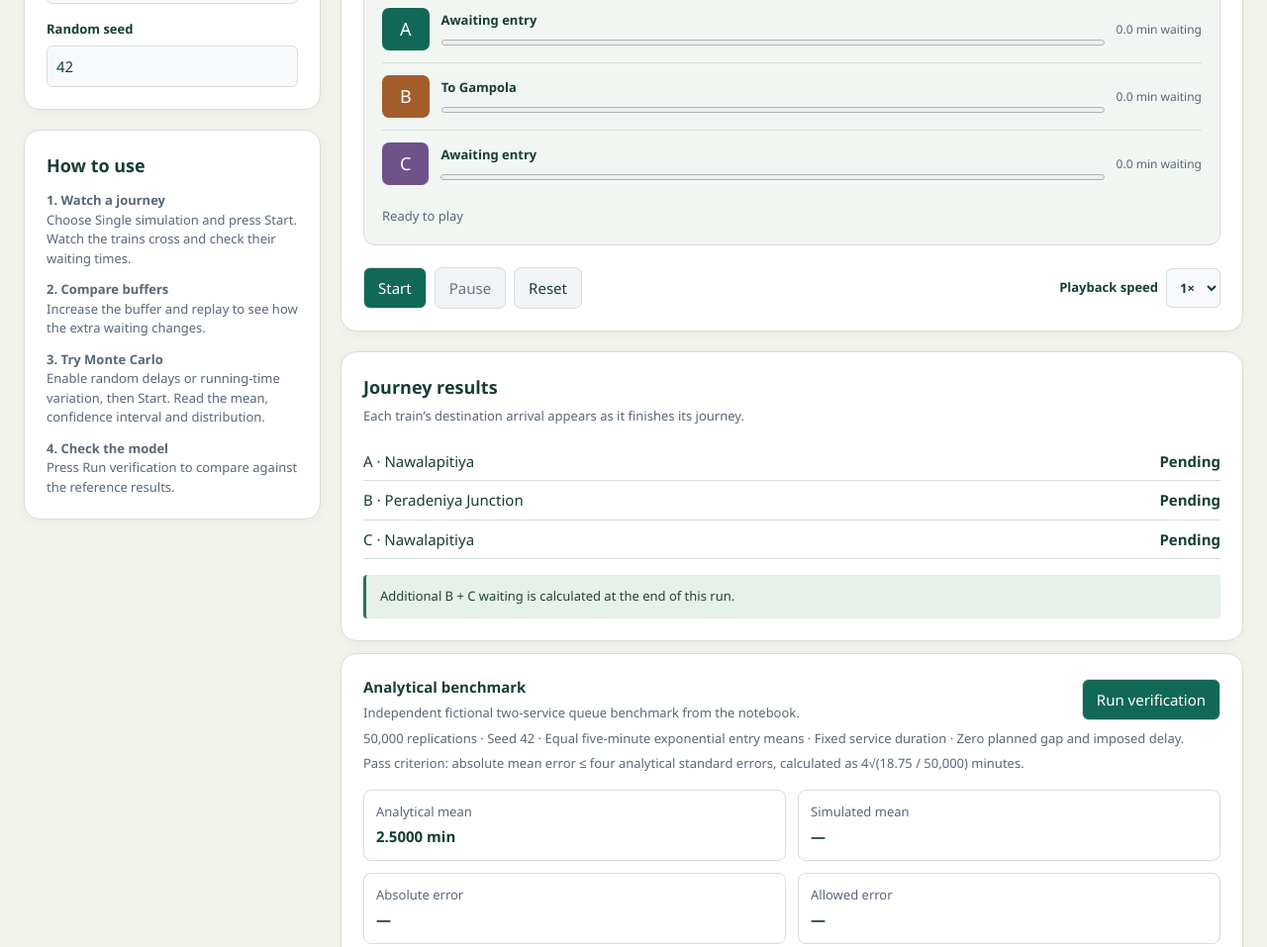
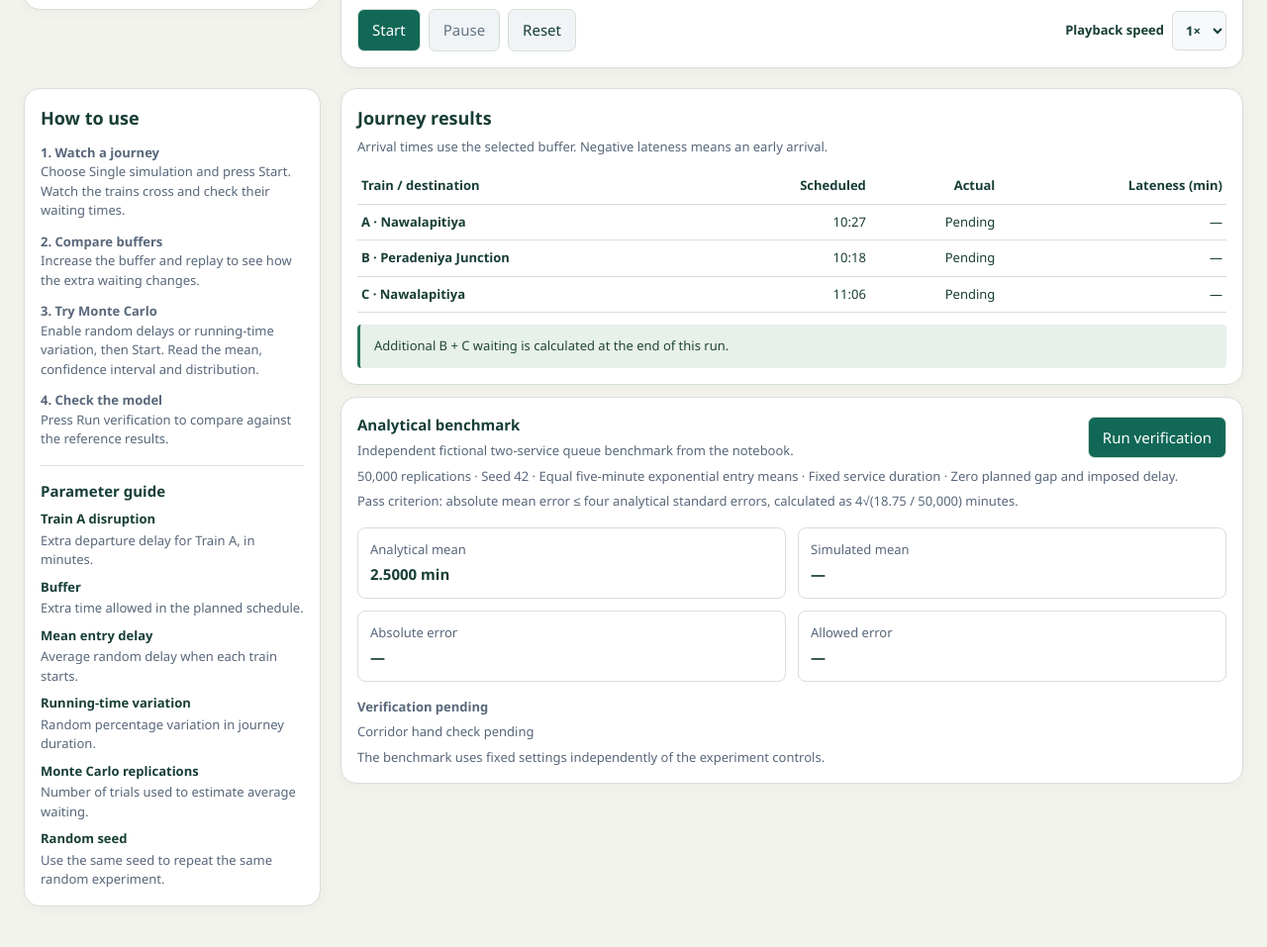
Before and after one commit to Naveeth235/single-track-rail-delay-simulation, a plain HTML site: page docs/index.html in a window 1280 px wide. Shown: the part 754-1711 px from the top of the page at 99% size. Drawn offline with Linux system fonts and the light colour scheme.

Commit message:
Refine dashboard layout and expand journey and Monte Carlo results

```diff
--- a/docs/animation.js
+++ b/docs/animation.js
@@ -77,6 +77,10 @@
     byId("ci-result").textContent = result && observations.length > 1
       ? result.low.toFixed(2) + " – " + result.high.toFixed(2) + " train-min" : "— min";
     byId("replications-result").textContent = observations.length.toLocaleString();
+    const large = observations.filter(wait => wait > 30).length;
+    byId("risk-result").textContent = result
+      ? (100 * large / observations.length).toFixed(1) + "% (" + large.toLocaleString() +
+        " of " + observations.length.toLocaleString() + " trials)" : "Pending";
     const fixedInputs = settings.entryMean === 0 && settings.variation === 0;
     byId("interval-note").textContent = result && fixedInputs
       ? "With random entry delays and running-time variation both off, every trial gives " +
@@ -163,10 +167,14 @@
     render();
   }
 
+  function clockTime(offset) {
+    const minute = 571 + Math.floor(offset);
+    return String(Math.floor(minute / 60)).padStart(2, "0") + ":" +
+      String(minute % 60).padStart(2, "0");
+  }
+
   function render() {
-    const minute = 571 + Math.floor(elapsed);
-    byId("elapsed").textContent = String(Math.floor(minute / 60)).padStart(2, "0") + ":" +
-      String(minute % 60).padStart(2, "0");
+    byId("elapsed").textContent = clockTime(elapsed);
     const blocks = ["clear", "clear"];
     for (const [i, id] of ["A", "B", "C"].entries()) {
       const route = example.legs.slice(i * 2, i * 2 + 2);
@@ -191,10 +199,10 @@
       train.style.left = x + "%";
       train.style.setProperty("--loop-rise", (id === "B" ? loopRise(x) : 0) + "px");
       train.hidden = elapsed >= route[1].finish;
-      const arrivalMinute = 571 + Math.floor(route[1].finish);
-      byId("arrival-" + id).textContent = train.hidden
-        ? String(Math.floor(arrivalMinute / 60)).padStart(2, "0") + ":" + String(arrivalMinute % 60).padStart(2, "0")
-        : "Pending";
+      byId("scheduled-" + id).textContent = clockTime(route[1].scheduledFinish);
+      byId("arrival-" + id).textContent = train.hidden ? clockTime(route[1].finish) : "Pending";
+      byId("late-" + id).textContent = train.hidden
+        ? (route[1].finish - route[1].scheduledFinish).toFixed(1) : "—";
       const waited = route.reduce((sum, item) => sum + Math.min(item.wait, Math.max(0, elapsed - item.ready)), 0);
       byId("wait-" + id).textContent = waited.toFixed(1) + " min waiting";
     }
@@ -226,7 +234,9 @@
     render();
     if (elapsed >= example.endTime) {
       stop("Complete");
-      byId("single-result").textContent = "Additional waiting across B and C: " + example.wait.toFixed(2) + " train-min.";
+      byId("single-result").textContent = "Extra waiting caused by A’s disruption: B " +
+        example.extraB.toFixed(2) + " min + C " + example.extraC.toFixed(2) +
+        " min = " + example.wait.toFixed(2) + " train-min.";
     } else {
       frame = requestAnimationFrame(tick);
     }
--- a/docs/corridor.js
+++ b/docs/corridor.js
@@ -13,7 +13,7 @@ const Corridor = (() => {
         : Math.max(scheduled[index], legs[previousLeg].finish + 2);
       const start = Math.max(ready, previousBlock === null ? 0 : legs[previousBlock].finish);
       legs[index] = { origin, destination, ready, start, finish: start + durations[index],
-                      wait: start - ready };
+                      scheduledFinish: scheduled[index] + nominal[index], wait: start - ready };
     }
     // Evaluate the fixed route and block precedence constraints in dependency order.
     dispatch(0, 0, 1, null, null);
@@ -30,8 +30,10 @@ const Corridor = (() => {
     const durations = nominal.map(time => time * (1 + settings.variation * (2 * random() - 1)));
     const baseline = simulate(settings.buffer, 0, entries, durations);
     const legs = simulate(settings.buffer, settings.delay, entries, durations);
-    const wait = legs.slice(2).reduce((sum, leg, i) => sum + leg.wait - baseline[i + 2].wait, 0);
-    return { legs, wait, endTime: Math.max(...legs.map(leg => leg.finish)) };
+    const extra = legs.map((leg, i) => leg.wait - baseline[i].wait);
+    const extraB = extra[2] + extra[3];
+    const extraC = extra[4] + extra[5];
+    return { legs, extraB, extraC, wait: extraB + extraC, endTime: Math.max(...legs.map(leg => leg.finish)) };
   }
   return { simulate, trial, stations };
 })();
--- a/docs/index.html
+++ b/docs/index.html
@@ -9,12 +9,13 @@
 <body>
   <main>
     <div class="intro">
-      <div><h1>Railway Delay Simulator</h1><p class="route-title">Peradeniya Junction &ndash; Gampola &ndash; Nawalapitiya</p><p>Trace how a late train at Peradeniya Junction delays the crossing at Gampola and the following departure.</p></div>
+      <div><h1>Railway Delay Simulator</h1><p class="route-title">Peradeniya Junction &ndash; Gampola &ndash; Nawalapitiya</p></div>
       <span class="badge" id="mode-badge">Single simulation</span>
     </div>
     <div class="dashboard">
       <aside class="sidebar">
       <section class="panel">
+        <p>Trace how a late train at Peradeniya Junction delays the crossing at Gampola and the following departure.</p>
         <h2>Simulation settings</h2>
         <p>Adjust the corridor timetable and delay inputs. Changing a setting resets playback.</p>
         <fieldset>
@@ -40,6 +41,15 @@
         <p><strong>2. Compare buffers</strong><br>Increase the buffer and replay to see how the extra waiting changes.</p>
         <p><strong>3. Try Monte Carlo</strong><br>Enable random delays or running-time variation, then Start. Read the mean, confidence interval and distribution.</p>
         <p><strong>4. Check the model</strong><br>Press Run verification to compare against the reference results.</p>
+        <h3 class="parameter-heading">Parameter guide</h3>
+        <dl class="parameter-guide">
+          <div><dt>Train A disruption</dt><dd>Extra departure delay for Train A, in minutes.</dd></div>
+          <div><dt>Buffer</dt><dd>Extra time allowed in the planned schedule.</dd></div>
+          <div><dt>Mean entry delay</dt><dd>Average random delay when each train starts.</dd></div>
+          <div><dt>Running-time variation</dt><dd>Random percentage variation in journey duration.</dd></div>
+          <div><dt>Monte Carlo replications</dt><dd>Number of trials used to estimate average waiting.</dd></div>
+          <div><dt>Random seed</dt><dd>Use the same seed to repeat the same random experiment.</dd></div>
+        </dl>
       </section>
       </aside>
       <div class="content">
@@ -83,12 +93,15 @@
         <section>
           <section id="journey-results" class="panel journey-results">
             <h2>Journey results</h2>
-            <p>Each train’s destination arrival appears as it finishes its journey.</p>
-            <dl class="arrival-list">
-              <div><dt>A · Nawalapitiya</dt><dd id="arrival-A">Pending</dd></div>
-              <div><dt>B · Peradeniya Junction</dt><dd id="arrival-B">Pending</dd></div>
-              <div><dt>C · Nawalapitiya</dt><dd id="arrival-C">Pending</dd></div>
-            </dl>
+            <p>Arrival times use the selected buffer. Negative lateness means an early arrival.</p>
+            <div class="arrival-scroll"><table class="arrival-table">
+              <thead><tr><th>Train / destination</th><th>Scheduled</th><th>Actual</th><th>Lateness (min)</th></tr></thead>
+              <tbody>
+                <tr><th scope="row">A · Nawalapitiya</th><td id="scheduled-A"></td><td id="arrival-A">Pending</td><td id="late-A">—</td></tr>
+                <tr><th scope="row">B · Peradeniya Junction</th><td id="scheduled-B"></td><td id="arrival-B">Pending</td><td id="late-B">—</td></tr>
+                <tr><th scope="row">C · Nawalapitiya</th><td id="scheduled-C"></td><td id="arrival-C">Pending</td><td id="late-C">—</td></tr>
+              </tbody>
+            </table></div>
             <p id="single-result" aria-live="polite"></p>
           </section>
           <section id="sampling-results" hidden>
@@ -101,6 +114,7 @@
             <article class="panel metric"><small>Completed replications</small><strong id="replications-result">0</strong></article>
           </div>
           <p id="interval-note"></p>
+          <p>Chance of more than 30 extra B + C train-minutes: <strong id="risk-result">Pending</strong></p>
           <div class="panel chart"><h3>Waiting time distribution</h3><p>Share of completed trials by additional B + C waiting (train-minutes).</p><div id="histogram" class="histogram">Experiment results will appear here.</div></div>
           </div>
           </section>
--- a/docs/style.css
+++ b/docs/style.css
@@ -15,7 +15,7 @@
   border: 1px solid #c4cdbd;
   box-shadow: 0 6px 18px #183d3414;
 }
-.rail-scene img { display: block; width: 100%; height: clamp(145px, 19vw, 240px); object-fit: cover; opacity: 0; }
+.rail-scene img { display: block; width: 100%; height: 160px; object-fit: cover; opacity: 0; }
 #rail-map { display: block; width: 100%; height: 92px; background: linear-gradient(180deg, #203d3210, #19392dd9 36%, #19392df5 100%); }
 .rail-scene { padding-bottom: 42px; }
 .rail-train {
@@ -113,7 +113,10 @@ progress { width: 100%; height: 12px; accent-color: var(--accent); }
 .chart { margin-top: 12px; }
 .empty { display: grid; place-items: center; min-height: 150px; margin-top: 12px; color: var(--muted); text-align: center; background: repeating-linear-gradient(0deg, #fff, #fff 29px, #edf1f5 30px); border-bottom: 1px solid var(--line); }
 .guide { margin: 0; }
-.arrival-list { margin: 16px 0; }
+.arrival-scroll { overflow-x: auto; margin: 12px 0; }
+.arrival-table { width: 100%; border-collapse: collapse; font-size: 13px; font-variant-numeric: tabular-nums; }
+.arrival-table th, .arrival-table td { padding: 8px 4px; text-align: right; border-bottom: 1px solid var(--line); }
+.arrival-table th:first-child { text-align: left; }
 .arrival-list div { display: flex; align-items: baseline; justify-content: space-between; padding: 8px 0; border-bottom: 1px solid var(--line); }
 .arrival-list dd { margin: 0; font-weight: 600; font-variant-numeric: tabular-nums; }
 .journey-results #single-result, #sampling-hint { background: #e7f0e9; border-left: 3px solid #28735c; padding: 12px 14px; color: #204638; border-radius: 4px; }
@@ -132,8 +135,31 @@ progress { width: 100%; height: 12px; accent-color: var(--accent); }
 .histogram-value { text-align: right; font-variant-numeric: tabular-nums; }
 summary { cursor: pointer; font-weight: 700; }
 .guide p { max-width: 850px; margin-top: 12px; }
+.parameter-heading { margin-top: 16px; padding-top: 14px; border-top: 1px solid var(--line); }
+.parameter-guide { margin: 8px 0 0; display: grid; gap: 8px; font-size: 13px; }
+.parameter-guide dt { font-weight: 600; }
+.parameter-guide dd { margin: 2px 0 0; color: var(--muted); }
 @media (max-width: 850px) {
   .dashboard { grid-template-columns: 1fr; }
+}
+@media (min-width: 851px) {
+  .sidebar, .content {
+    grid-row: span 2;
+    grid-template-rows: subgrid;
+    align-self: stretch;
+    align-items: start;
+  }
+  .sidebar .guide { align-self: stretch; }
+  .rail-scene { margin-top: 12px; }
+  .panel { padding: 16px; }
+  .queue-view { margin: 12px 0; padding: 10px 14px; }
+  .queue-lane { padding: 6px 0; }
+  .resource-heading { margin-bottom: 6px; }
+  .marker { padding: 4px 12px; }
+  fieldset { margin-top: 10px; }
+  fieldset label { margin: 10px 0 4px; }
+  .intro h1 { font-size: clamp(34px, 4vw, 48px); }
+  .intro { padding-bottom: 12px; margin-bottom: 14px; }
 }
 @media (max-width: 540px) {
   main { padding: 18px 12px; }
```
Also changed, not shown: 1 other file.
